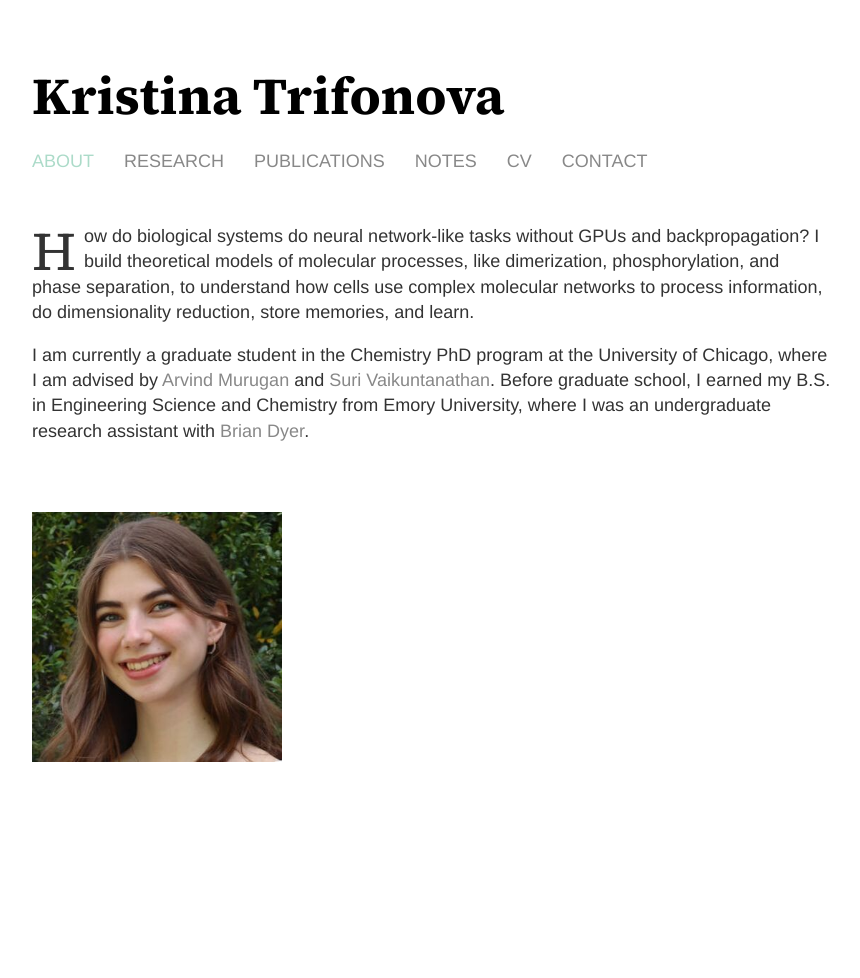
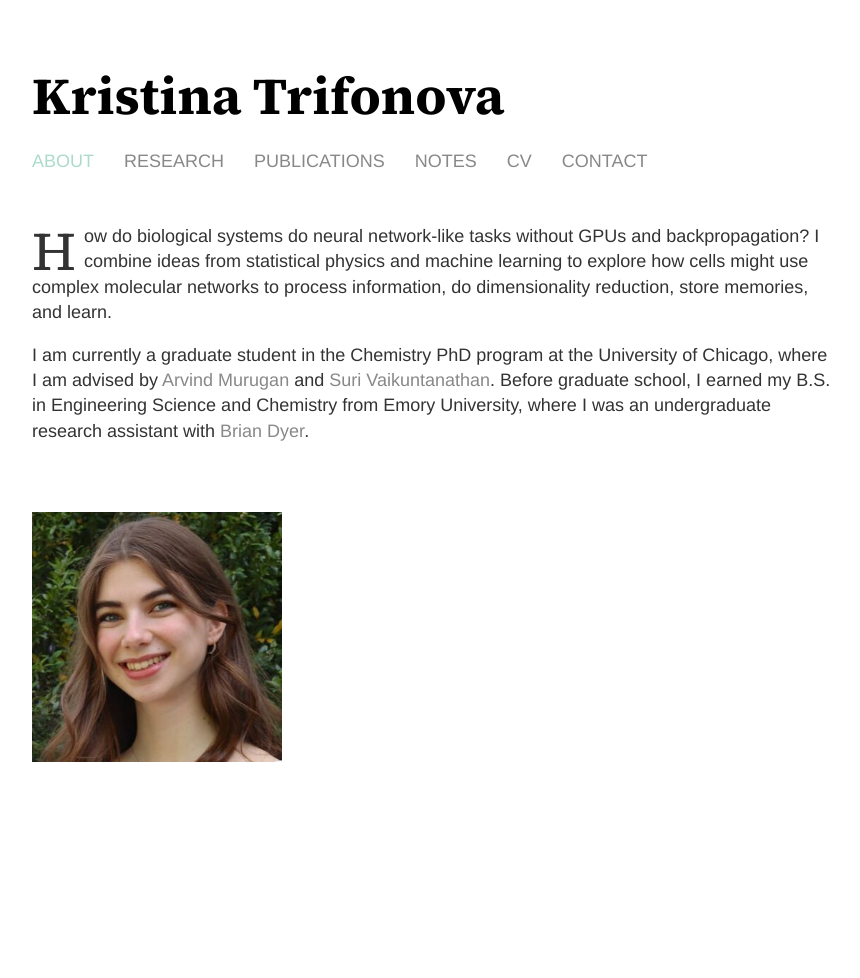
Before and after one commit to k-trifonova/k-trifonova.github.io, a Jekyll site: the page built from index.html, in a window 1280 px wide. Shown: the whole page, without its empty margins (208-1068 px from the left). Built offline with Jekyll 4.4.1, drawn with Linux system fonts in a browser that asks for light colours.

Commit message:
Updated research description

```diff
--- a/index.html
+++ b/index.html
@@ -23,7 +23,7 @@
 </style>-->
 <div class="blurb">
   <p class="drop-cap">
-    How do biological systems do neural network-like tasks without GPUs and backpropagation? I build theoretical models of molecular processes, like dimerization, phosphorylation, and phase separation, to understand how cells use complex molecular networks to process information, do dimensionality reduction, store memories, and learn.
+    How do biological systems do neural network-like tasks without GPUs and backpropagation? I combine ideas from statistical physics and machine learning to explore how cells might use complex molecular networks to process information, do dimensionality reduction, store memories, and learn.
   </p>
   <p>
     I am currently a graduate student in the Chemistry PhD program at the University of Chicago, where I am advised by <a href="http://muruganlab.uchicago.edu/" target="_blank">Arvind Murugan</a> and <a href="https://vaikuntanathan-group.uchicago.edu/" target="_blank">Suri Vaikuntanathan</a>. Before graduate school, I earned my B.S. in Engineering Science and Chemistry from Emory University, where I was an undergraduate research assistant with <a href="https://scholarblogs.emory.edu/dyerlab/group/brian-dyer/" target="_blank">Brian Dyer</a>.
```
